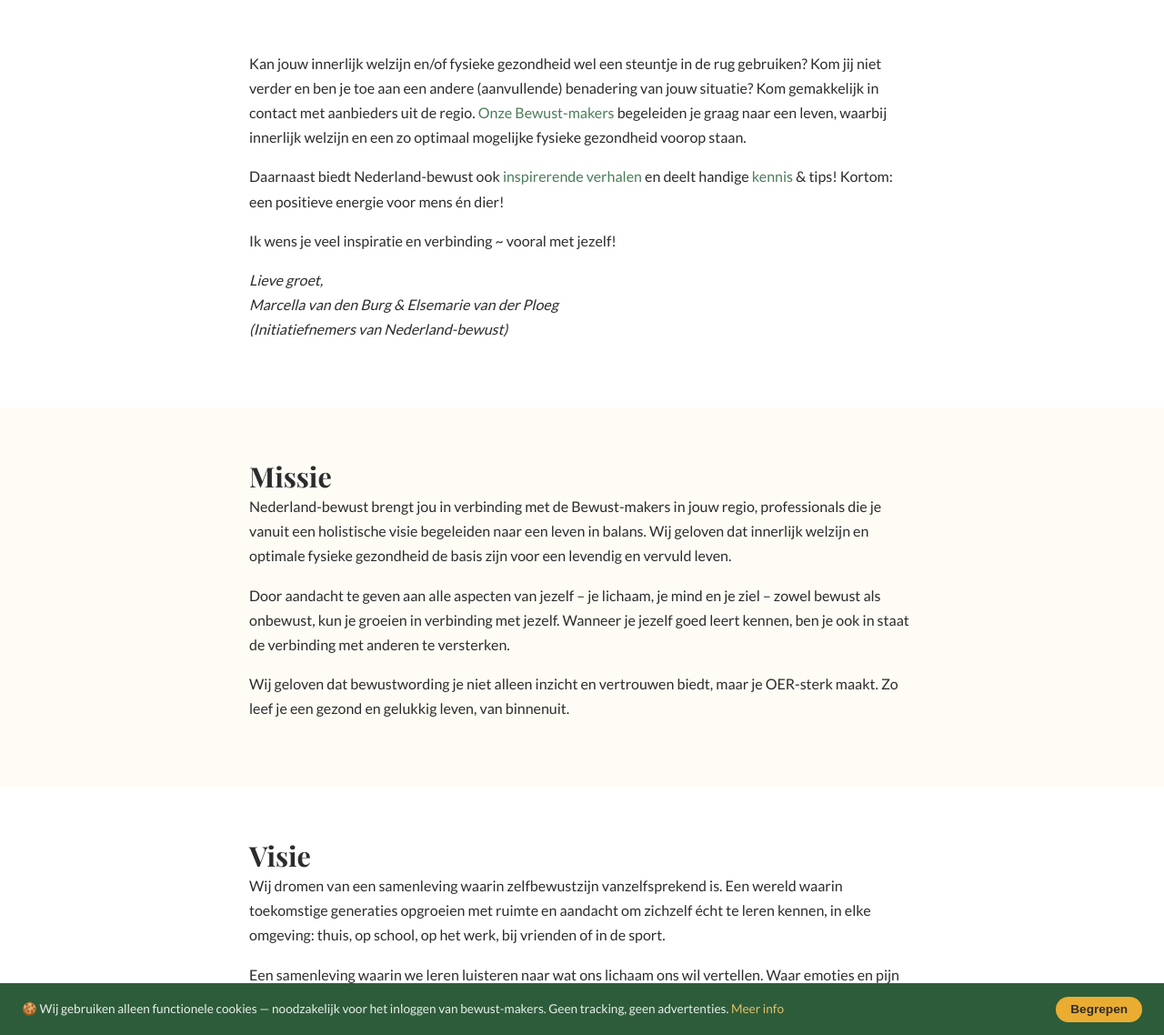
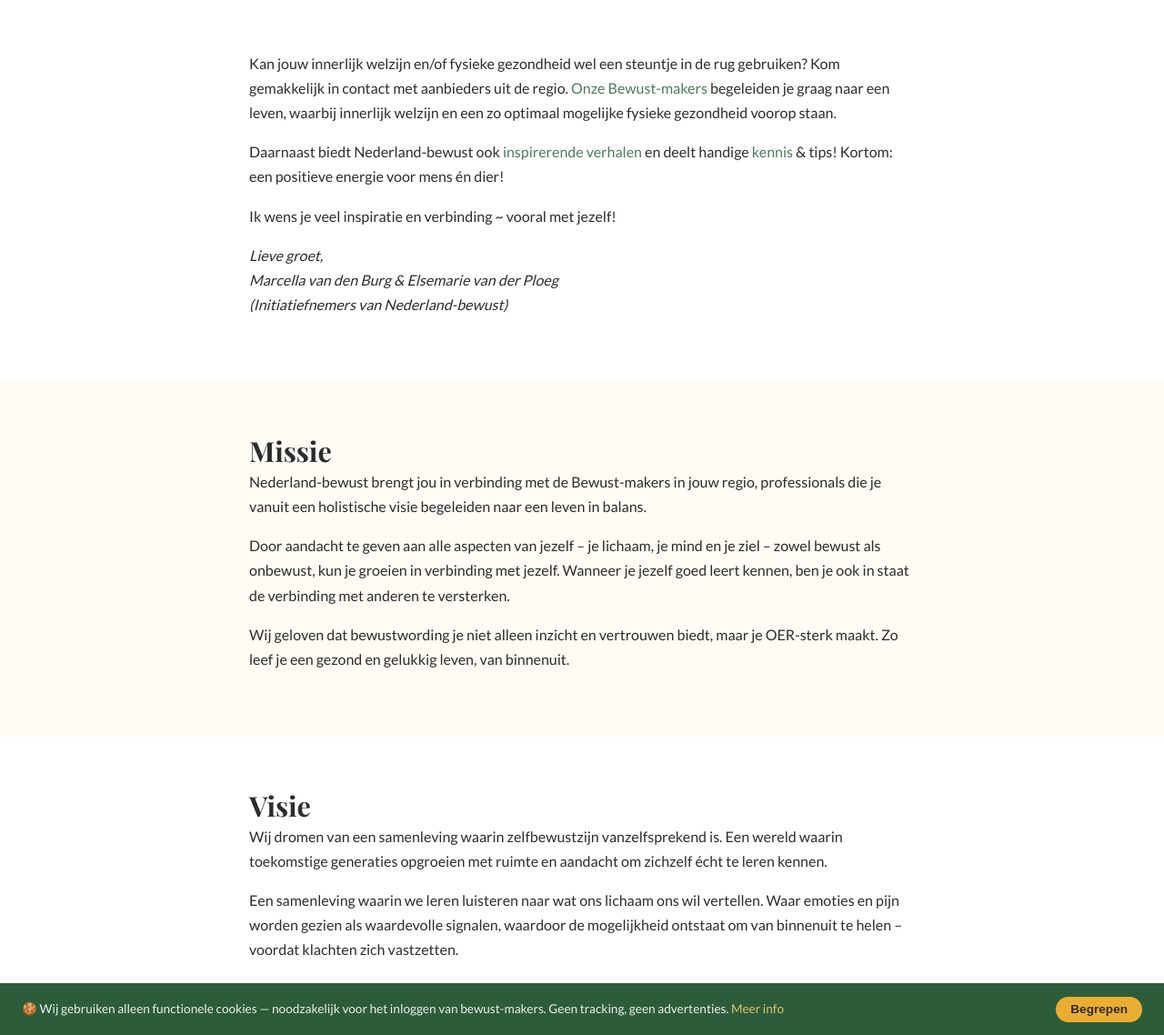
Before and after one commit to hands4flownl/nederland-bewust, a Jekyll site: the page built from pages/over-nederland-bewust.html, in a window 1280 px wide and 1400 px high. Shown: the part 262-1400 px from the top of the window at 91% size. Built offline with Jekyll 4.4.1, drawn with Linux system fonts in a browser that asks for light colours; some of the changed text lies outside the part shown.

Commit message:
✨ Paginateksten dynamisch koppelen — over pagina

```diff
--- a/pages/over-nederland-bewust.html
+++ b/pages/over-nederland-bewust.html
@@ -6,14 +6,14 @@
 ---
 
 <div class="pagina-header">
-  <h1>Over Nederland-bewust</h1>
-  <p>Startpagina met een bewuste missie</p>
+  <h1>{{ site.data.paginateksten.over.titel }}</h1>
+  <p>{{ site.data.paginateksten.over.subtitel }}</p>
 </div>
 
 <section class="sectie">
   <div class="container container--nauw">
 
-    <p>Kan jouw innerlijk welzijn en/of fysieke gezondheid wel een steuntje in de rug gebruiken? Kom jij niet verder en ben je toe aan een andere (aanvullende) benadering van jouw situatie? Kom gemakkelijk in contact met aanbieders uit de regio. <a href="{{ '/onze-bewust-makers/' | relative_url }}">Onze Bewust-makers</a> begeleiden je graag naar een leven, waarbij innerlijk welzijn en een zo optimaal mogelijke fysieke gezondheid voorop staan.</p>
+    <p>{{ site.data.paginateksten.over.intro }} <a href="{{ '/onze-bewust-makers/' | relative_url }}">Onze Bewust-makers</a> begeleiden je graag naar een leven, waarbij innerlijk welzijn en een zo optimaal mogelijke fysieke gezondheid voorop staan.</p>
 
     <p>Daarnaast biedt Nederland-bewust ook <a href="{{ '/inspiratie/' | relative_url }}">inspirerende verhalen</a> en deelt handige <a href="{{ '/kennisbank/' | relative_url }}">kennis</a> &amp; tips! Kortom: een positieve energie voor mens én dier!</p>
 
@@ -28,8 +28,8 @@
 
 <section class="sectie sectie--kleur">
   <div class="container container--nauw">
-    <h2>Missie</h2>
-    <p>Nederland-bewust brengt jou in verbinding met de Bewust-makers in jouw regio, professionals die je vanuit een holistische visie begeleiden naar een leven in balans. Wij geloven dat innerlijk welzijn en optimale fysieke gezondheid de basis zijn voor een levendig en vervuld leven.</p>
+    <h2>{{ site.data.paginateksten.over.missie_titel }}</h2>
+    <p>{{ site.data.paginateksten.over.missie_tekst }}</p>
     <p>Door aandacht te geven aan alle aspecten van jezelf – je lichaam, je mind en je ziel – zowel bewust als onbewust, kun je groeien in verbinding met jezelf. Wanneer je jezelf goed leert kennen, ben je ook in staat de verbinding met anderen te versterken.</p>
     <p>Wij geloven dat bewustwording je niet alleen inzicht en vertrouwen biedt, maar je OER-sterk maakt. Zo leef je een gezond en gelukkig leven, van binnenuit.</p>
   </div>
@@ -37,11 +37,11 @@
 
 <section class="sectie">
   <div class="container container--nauw">
-    <h2>Visie</h2>
-    <p>Wij dromen van een samenleving waarin zelfbewustzijn vanzelfsprekend is. Een wereld waarin toekomstige generaties opgroeien met ruimte en aandacht om zichzelf écht te leren kennen, in elke omgeving: thuis, op school, op het werk, bij vrienden of in de sport.</p>
+    <h2>{{ site.data.paginateksten.over.visie_titel }}</h2>
+    <p>{{ site.data.paginateksten.over.visie_tekst }}</p>
     <p>Een samenleving waarin we leren luisteren naar wat ons lichaam ons wil vertellen. Waar emoties en pijn worden gezien als waardevolle signalen, waardoor de mogelijkheid ontstaat om van binnenuit te helen – voordat klachten zich vastzetten.</p>
     <blockquote style="border-left:4px solid var(--groen); padding-left:1.5rem; margin:1.5rem 0; font-style:italic; font-size:1.1rem; color:var(--groen-donker);">
-      "Een nieuwe generatie die leeft van binnenuit – vol vertrouwen, verbonden en bruisend van levenslust"
+      "{{ site.data.paginateksten.over.visie_quote }}"
     </blockquote>
   </div>
 </section>
@@ -96,7 +96,6 @@
   <div class="container container--nauw">
     <h2>Kom in contact met ons</h2>
     <p>Vul het formulier in en wij nemen spoedig contact met je op.</p>
-
     {% include contactformulier.html %}
   </div>
 </section>
```
